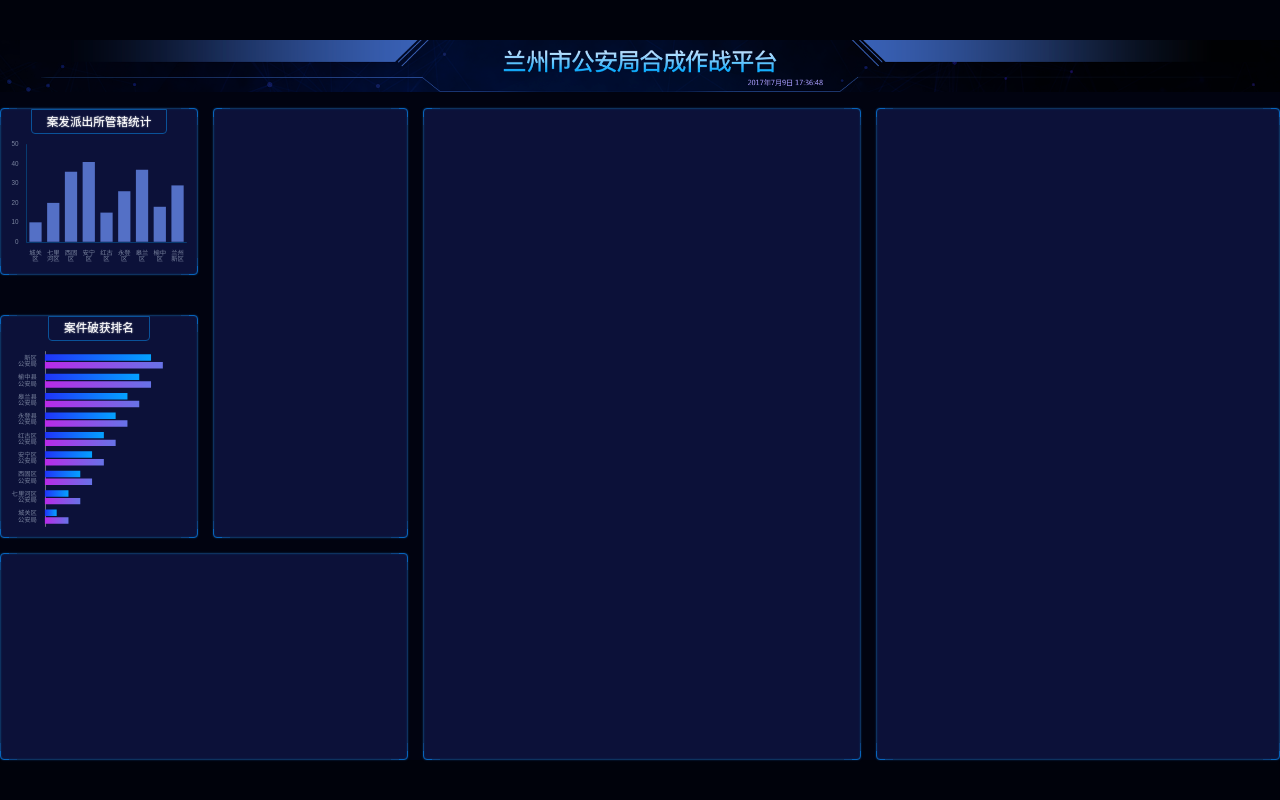
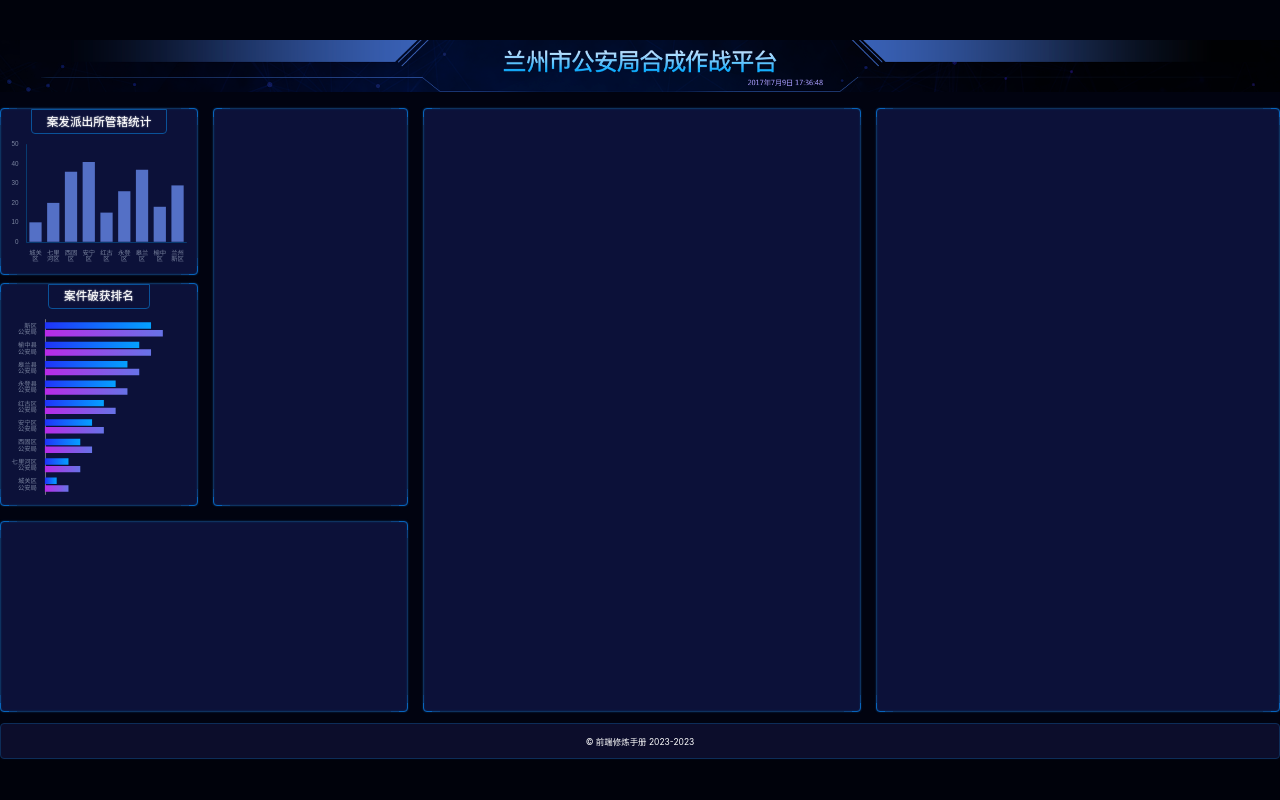
Before and after one commit to guanguancode/big-screen, a React (Vite) app: page / in a window 1280 px wide. Built offline with nearby package versions, Linux system fonts and the light colour scheme.

Commit message:
添加 footer

```diff
--- a/index.html
+++ b/index.html
@@ -24,7 +24,7 @@
   <body>
     <div id="root"></div>
     <script>
-      root.style.width = pageWidth + "px";
+      // root.style.width = pageWidth + "px";
       root.style.height = pageHeight + "px";
       root.style.marginTop = (clientHeight - pageHeight) / 2 + "px";
     </script>
--- a/src/pages/home.scss
+++ b/src/pages/home.scss
@@ -10,8 +10,12 @@
   > header {
     height: px(99);
     background-size: cover;
+    width: px(2420);
+    margin: 0 auto;
   }
   > main {
+    width: px(2420);
+    margin: 0 auto;
     padding-top: px(30);
     flex: 1;
     display: grid;
@@ -60,7 +64,8 @@
     > .section5 {
       grid-area: box5;
     }
-    .管辖统计 {
+    .管辖统计,
+    .破获排名 {
       height: px(315);
       display: flex;
       flex-direction: column;
@@ -82,23 +87,6 @@
     }
     .破获排名 {
       height: px(423);
-      display: flex;
-      flex-direction: column;
-      align-items: center;
-      h2 {
-        flex-shrink: 0;
-        border: 1px solid #0a5299;
-        border-bottom-left-radius: 4px;
-        border-bottom-right-radius: 4px;
-        font-size: px(22);
-        line-height: px(24);
-        padding: px(10) px(28);
-        text-shadow: 0 0 px(3) white;
-      }
-      .chart {
-        flex: 1;
-        width: 100%;
-      }
       .legend {
         display: flex;
         align-items: center;
@@ -122,4 +110,14 @@
       }
     }
   }
+  > footer {
+    height: px(68);
+    border: 1px solid #0d2d59;
+    margin: px(20) 0 1px;
+    border-radius: 4px;
+    background: #0c0d2b;
+    display: flex;
+    align-items: center;
+    justify-content: center;
+  }
 }
--- a/src/pages/home.tsx
+++ b/src/pages/home.tsx
@@ -5,6 +5,7 @@
 import { Chart2 } from "../components/chart-2";
 
 export const Home = () => {
+  const year = new Date().getFullYear();
   return (
     <div className="home">
       <header style={{ backgroundImage: `url(${headerBg})` }} />
@@ -18,6 +19,7 @@
         <section className="bordered section4"></section>
         <section className="bordered section5"></section>
       </main>
+      <footer>&copy; 前端修炼手册 2023-{year}</footer>
     </div>
   );
 };
```
